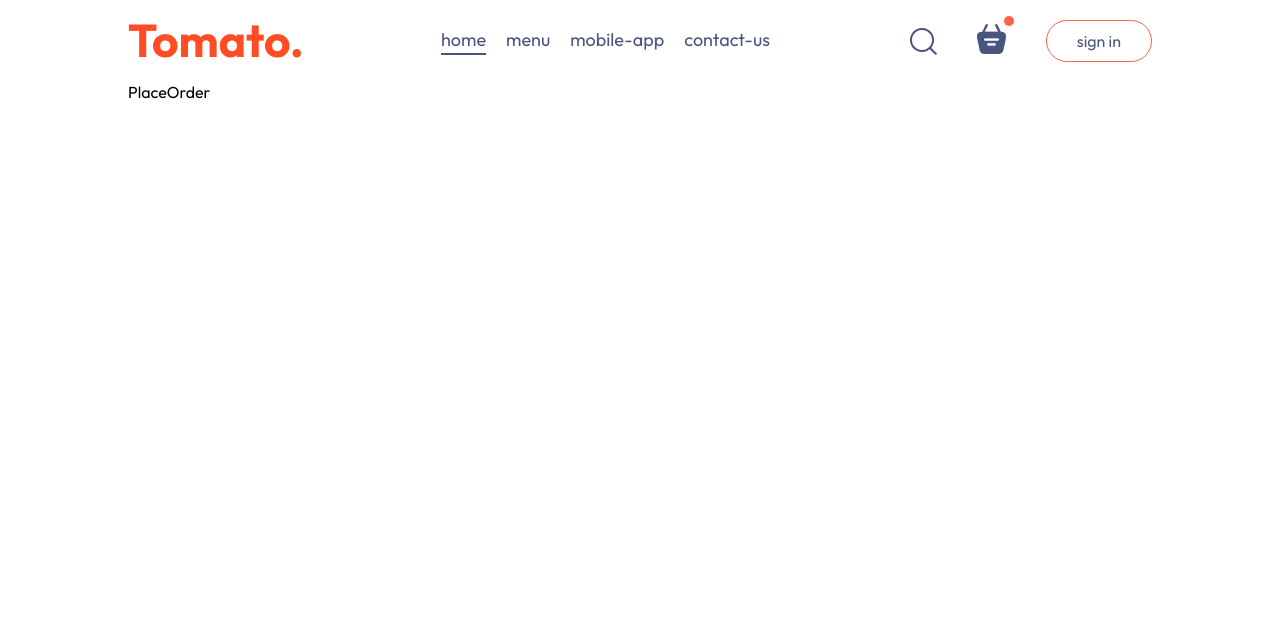
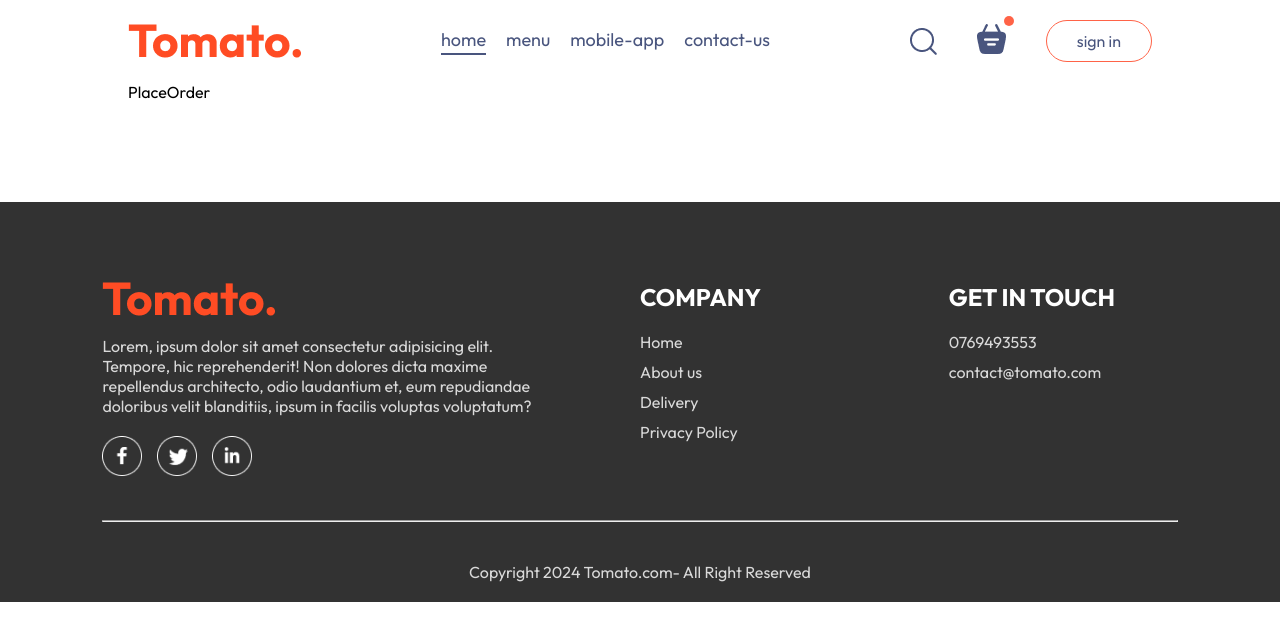
Before and after one commit to kirushikan0508/E-commerce-website, a React (Vite) app in the folder frontend/: page /order in a window 1280 px wide. Shown: the top 640 px of the page. Built offline with nearby package versions, Linux system fonts and the light colour scheme.

Commit message:
footer component

```diff
--- a/frontend/src/App.jsx
+++ b/frontend/src/App.jsx
@@ -4,17 +4,23 @@
 import Home from './pages/Home/Home'
 import Cart from './pages/Cart/Cart'
 import PlaceOrder from './pages/PlaceOrder/PlaceOrder'
+import Footer from './components/Footer/Footer'
 
 const App = () => {
   return (
+    <>
     <div className='app'>
       <Navbar/>
       <Routes>
-        < Route path='/' element={<Home/>}/>
+        <Route path='/' element={<Home/>}/>
         <Route path='/cart' element={<Cart/>}/>
         <Route path='/order' element={<PlaceOrder/>}/>
       </Routes>
     </div>
+    <Footer />
+    </>
+
+
   )
 }
 
--- a/frontend/src/components/FoodDisplay/FoodDisplay.jsx
+++ b/frontend/src/components/FoodDisplay/FoodDisplay.jsx
@@ -11,7 +11,11 @@
         <h2>Top dishes near you</h2>
         <div className='food-display-list'>
             {food_list.map((item,index)=>{
-                return <FoodItem key={index} id={item._id} name={item.name} description={item.description} price={item.price} image={item.image}/>
+                if(category==='All' || category===item.category){
+                    return <FoodItem key={index} id={item._id} name={item.name} description={item.description} price={item.price} image={item.image}/>
+
+                }
+
 
             })}
         </div>
--- /dev/null
+++ b/frontend/src/components/Footer/Footer.css
@@ -0,0 +1,42 @@
+.footer{
+    color: #d9d9d9;
+    background-color: #323232;
+    display: flex;
+    flex-direction: column;
+    align-items: center;
+    gap: 20px;
+    padding: 20px 8vw;
+    padding-top: 80px;
+    margin-top: 100px;
+}
+.footer-content{
+    width: 100%;
+    display: grid;
+    grid-template-columns: 2fr 1fr 1fr;
+    gap: 80px;
+}
+.footer-content-left, .footer-content-right, .footer-content-center{
+    display: flex;
+    flex-direction: column;
+    align-items: start;
+    gap: 20px;
+}
+.footer-content-left li, .footer-content-right li, .footer-content-center li{
+    list-style: none;
+    margin-bottom: 10px;
+    cursor: pointer;
+}
+.footer-content-right h2, .footer-content-center h2{
+    color: white;
+}
+.footer-social-icon img{
+    width: 40px;
+    margin-right: 15px;
+}
+.footer hr{
+    width: 100%;
+    height: 2px;
+    margin: 20px 0;
+    background-color: gray;
+    border: null;
+}
--- /dev/null
+++ b/frontend/src/components/Footer/Footer.jsx
@@ -0,0 +1,44 @@
+import React from 'react'
+import './Footer.css'
+import { assets } from '../../assets/assets'
+
+const Footer = () => {
+  return (
+    <div className='footer' id='footer'>
+        <div className="footer-content">
+            <div className="footer-content-left">
+                <img src={assets.logo} alt="" />
+                <p>
+                    Lorem, ipsum dolor sit amet consectetur adipisicing elit. Tempore, hic reprehenderit! Non dolores dicta maxime repellendus architecto, odio laudantium et, eum repudiandae doloribus velit blanditiis, ipsum in facilis voluptas voluptatum?
+                </p>
+                <div className="footer-social-icon">
+                    <img src={assets.facebook_icon} alt="" />
+                    <img src={assets.twitter_icon} alt="" />
+                    <img src={assets.linkedin_icon} alt="" />
+
+                </div>
+            </div>
+            <div className="footer-content-center">
+                <h2>COMPANY</h2>
+                <ul>
+                    <li>Home</li>
+                    <li>About us</li>
+                    <li>Delivery</li>
+                    <li>Privacy Policy</li>
+                </ul>
+            </div>
+            <div className="footer-content-right">
+                <h2>GET IN TOUCH</h2>
+                <ul>
+                    <li>0769493553</li>
+                    <li>contact@tomato.com</li>
+                </ul>
+            </div>
+        </div>
+        <hr />
+        <p className="footer-copyright">Copyright 2024 Tomato.com- All Right Reserved</p>
+    </div>
+  )
+}
+
+export default Footer
```
